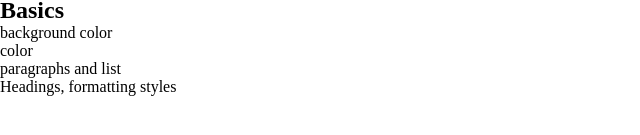
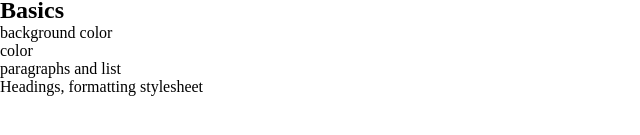
Before and after one commit to mibarra1674/cs-final-project-proposal-mi, a plain HTML site: page index.html in a window 1280 px wide. Shown: the part 579-714 px from the top of the page, 0-640 px from the left. Drawn offline with Linux system fonts and the light colour scheme.

Commit message:
Project proposal update

```diff
--- a/index.html
+++ b/index.html
@@ -66,6 +66,6 @@
                 <li>background color</li>
                 <li>color</li>
                 <li>paragraphs and list</li>
-                <li>Headings, formatting styles</li>
+                <li>Headings, formatting stylesheet</li>
             </ul>
 </html>
```
